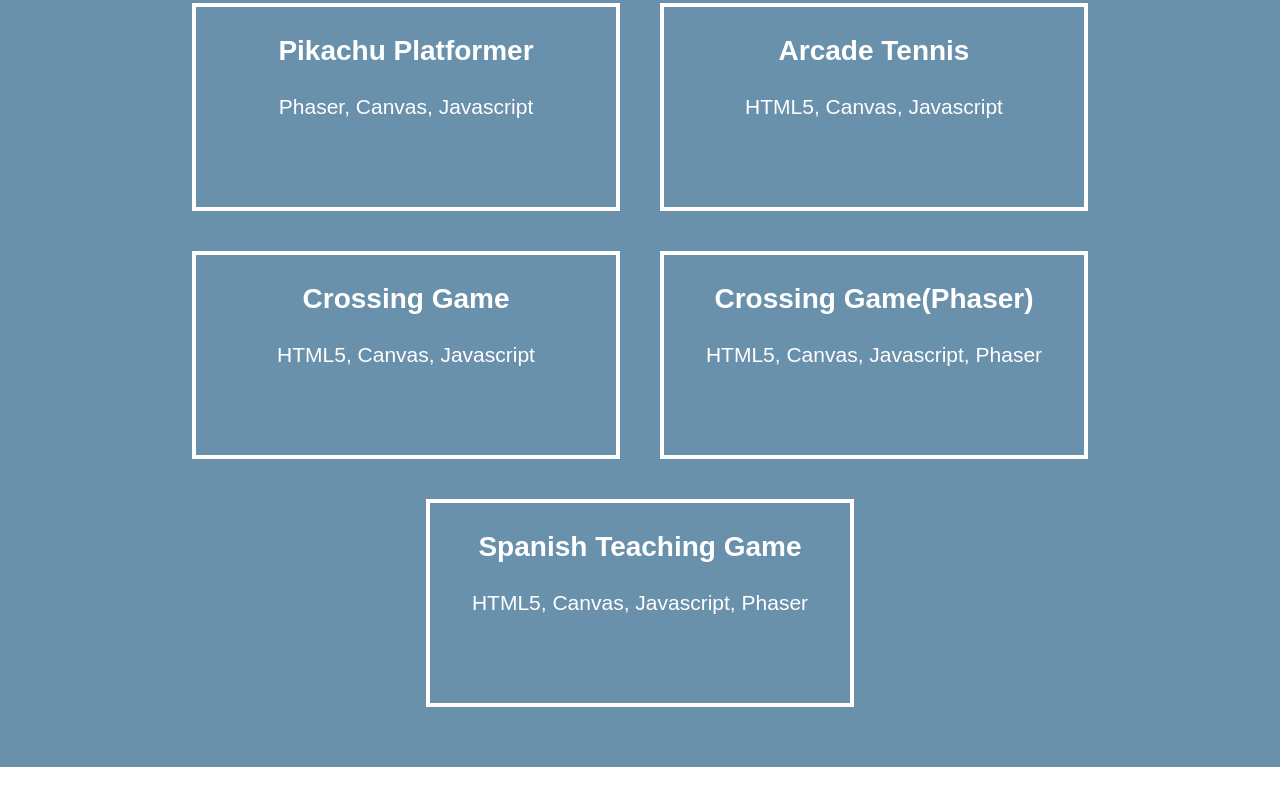
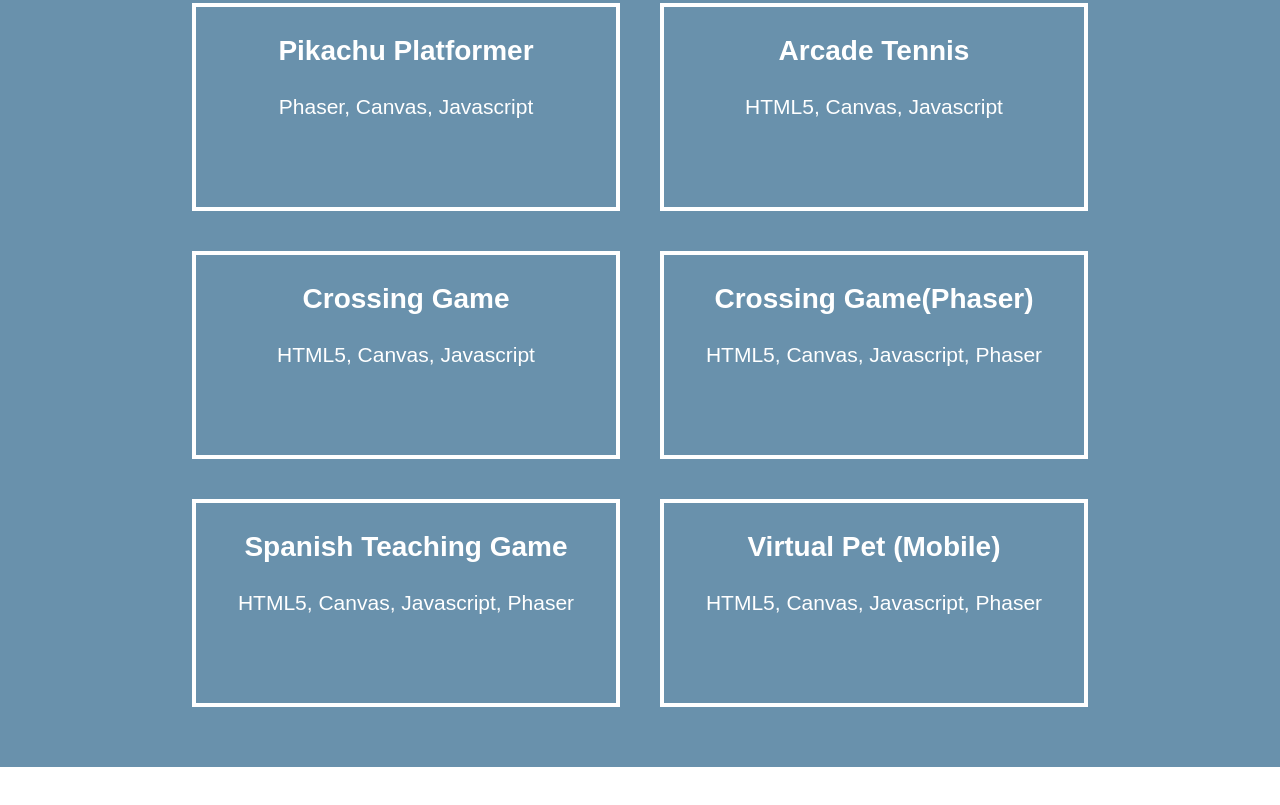
Before and after one commit to yulsmir/my-games, a website: page index.html in a window 1280 px wide. Shown: the part 1310-2115 px from the top of the page. Drawn offline with Linux system fonts and the light colour scheme.

Commit message:
refactor: add virtual pet to main page

```diff
--- a/index.html
+++ b/index.html
@@ -88,6 +88,11 @@
                 <p> HTML5, Canvas, Javascript, Phaser</p>
                 <!-- <img src="" alt="Tetris"> -->
             </div>
+            <div class="project">
+                <h3><a href="11-virtual-pet/index.html">Virtual Pet (Mobile)</a></h3>
+                <p> HTML5, Canvas, Javascript, Phaser</p>
+                <!-- <img src="" alt="Tetris"> -->
+            </div>
             <!--
                 <div class="project">
                     <h2></h2>
```
